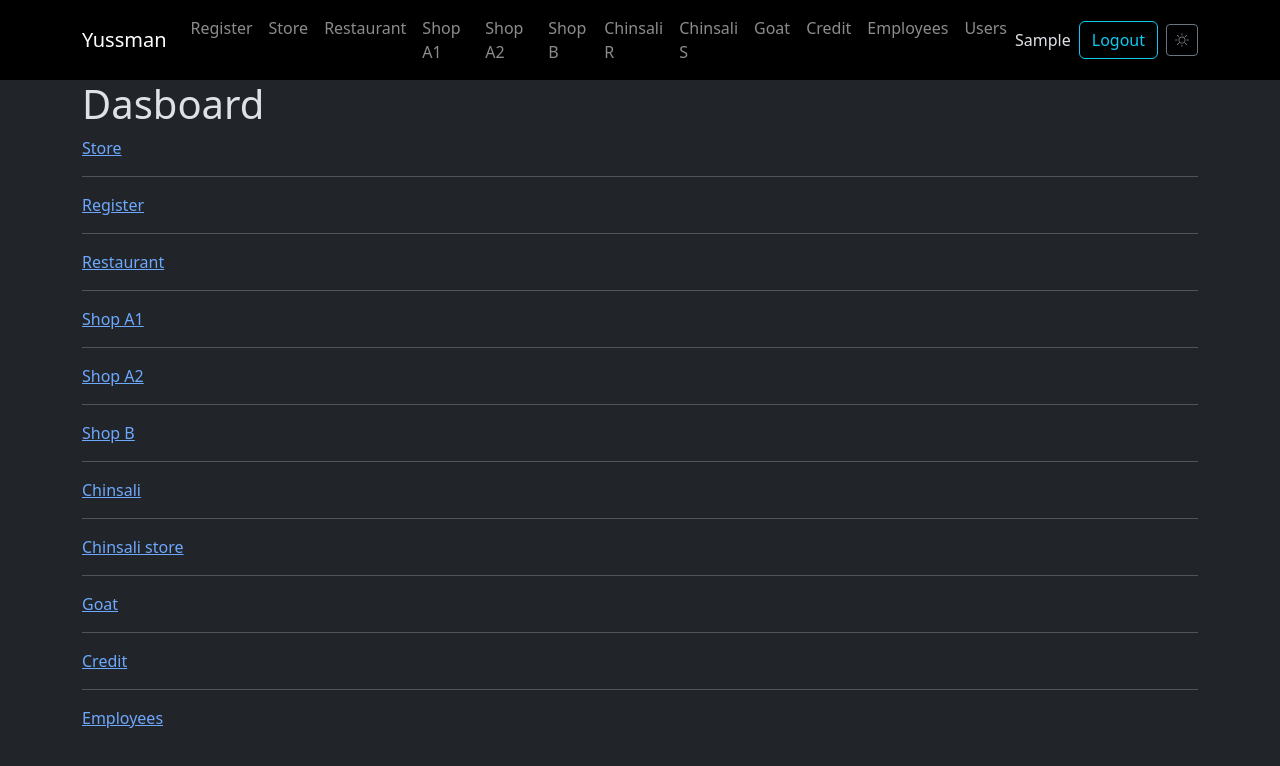
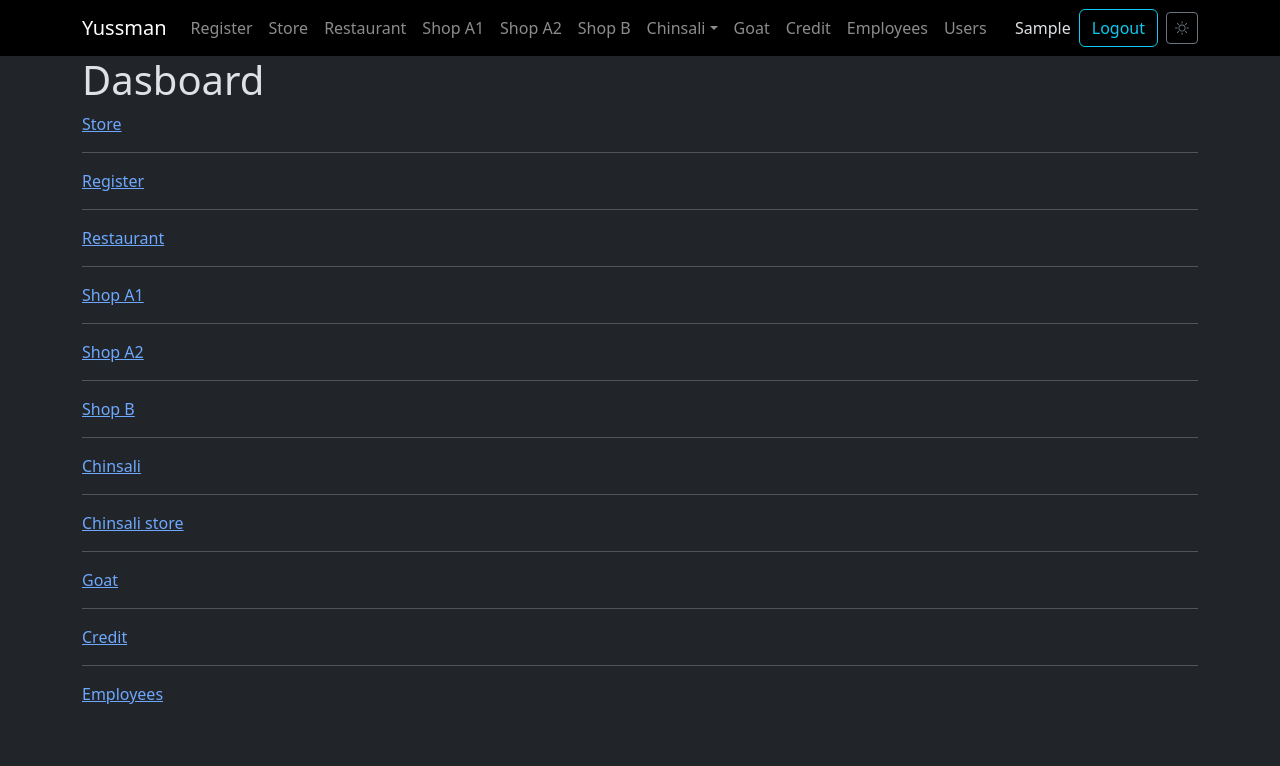
Before and after one commit to Mr-incredible442/yussman-full, a React (Vite) app in the folder yussman-client/: page / in a window 1280 px wide. Shown: the top 766 px of the page. Built offline with nearby package versions, Linux system fonts and the light colour scheme; no server answers; sample sign-in values are in the browser's storage.

Commit message:
changed nav to use chinsali dropdown

```diff
--- a/yussman-client/src/components/NavBar.jsx
+++ b/yussman-client/src/components/NavBar.jsx
@@ -1,6 +1,7 @@
 import Container from 'react-bootstrap/Container';
 import Nav from 'react-bootstrap/Nav';
 import Navbar from 'react-bootstrap/Navbar';
+import NavDropdown from 'react-bootstrap/NavDropdown';
 import { Link } from 'react-router-dom';
 import Theme from './Theme';
 import { Button } from 'react-bootstrap';
@@ -76,12 +77,14 @@ function NavBar() {
               <Nav.Link as={Link} to={'/shopb'}>
                 Shop B
               </Nav.Link>
-              <Nav.Link as={Link} to={'/chinsalirestaurant'}>
-                Chinsali R
-              </Nav.Link>
-              <Nav.Link as={Link} to={'/chinsalistore'}>
-                Chinsali S
-              </Nav.Link>
+              <NavDropdown title='Chinsali' id='basic-nav-dropdown'>
+                <NavDropdown.Item as={Link} to={'/chinsalirestaurant'}>
+                  Restaurant
+                </NavDropdown.Item>
+                <NavDropdown.Item as={Link} to={'/chinsalistore'}>
+                  Store
+                </NavDropdown.Item>
+              </NavDropdown>
               {/* <Nav.Link as={Link} to={'/shopc'}>
                 Shop C
               </Nav.Link>
```
Also changed, not shown: 3 other files (tests, documents, lock files or other folders).
